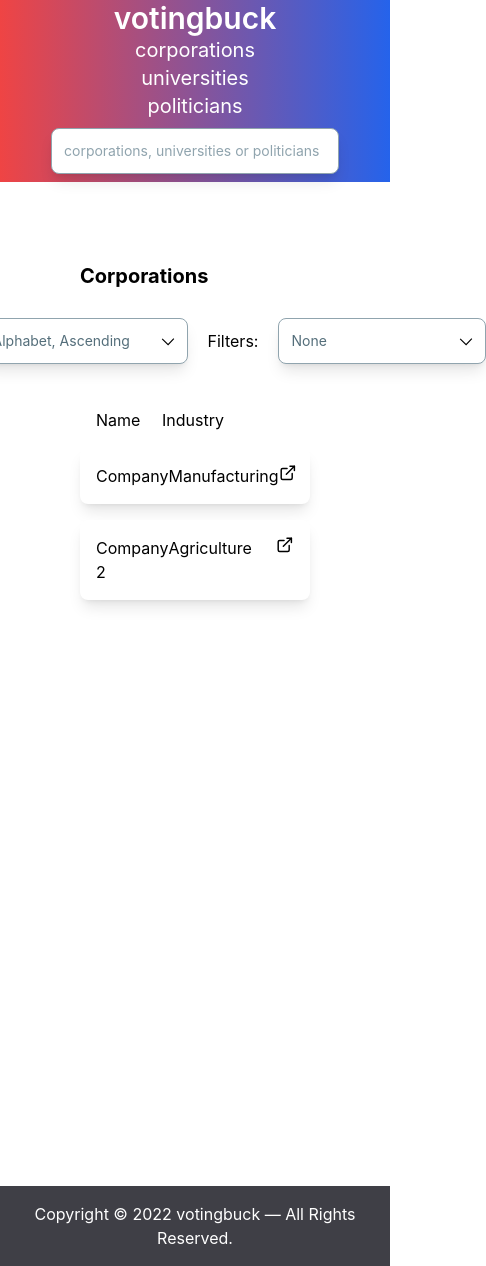
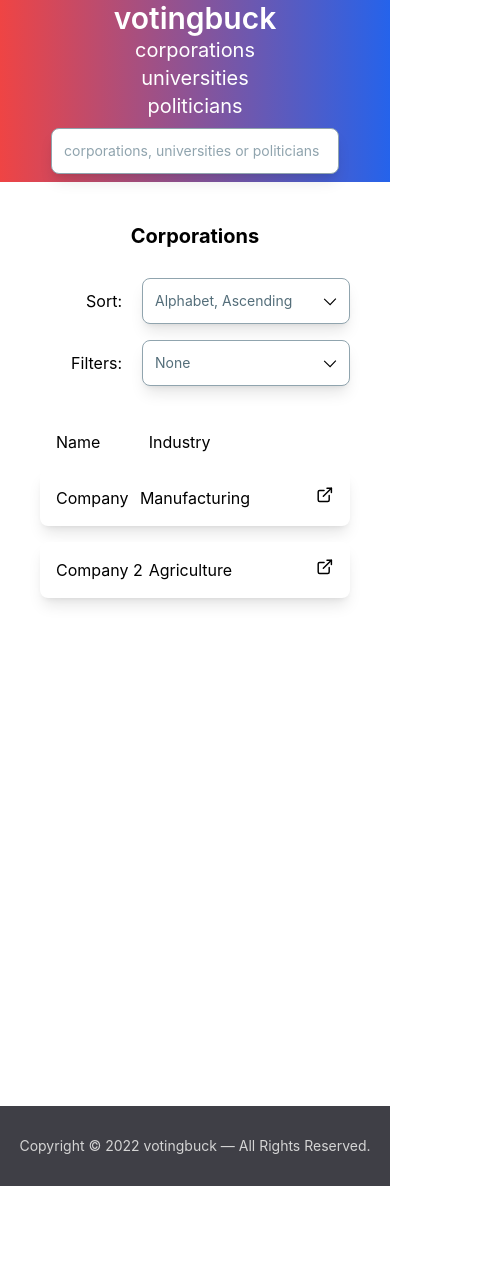
Before and after one commit to Caleb-Sutherland/votingbuck-frontend, a React (Create React App) app: page /corporations in a window 390 px wide. Shown: the whole page, 486 px wide, since content can reach past the window. After the commit the page ends 1186 px from the top, so only its background shows below. Built offline with nearby package versions, Linux system fonts and the light colour scheme.

Commit message:
Made pages responsive

```diff
--- a/src/components/Footer.tsx
+++ b/src/components/Footer.tsx
@@ -3,7 +3,7 @@ import React from "react";
 export default function Footer() {
   return (
     <footer className="h-20 flex items-center bg-footerBackground w-full relative">
-      <p className="text-footerText text-center w-full">Copyright &copy; 2022 votingbuck &mdash; All Rights Reserved.</p>
+      <p className="text-footerText text-center w-full text-sm sm:text-base">Copyright &copy; 2022 votingbuck &mdash; All Rights Reserved.</p>
     </footer>
   );
 }
--- a/src/pages/CorporationMain.tsx
+++ b/src/pages/CorporationMain.tsx
@@ -8,10 +8,7 @@ import Header from "../components/Header";
 import { OrderedList } from "../components/OrderedList";
 
 export default function CorporationMain() {
-  const sortItems = [
-    "Alphabet, Ascending",
-    "Alphabet, Descending"
-  ];
+  const sortItems = ["Alphabet, Ascending", "Alphabet, Descending"];
   const filterItems = [
     "Paper Products",
     "Industrial Conglomerates",
@@ -155,14 +152,18 @@ export default function CorporationMain() {
   return (
     <div>
       <Header />
-      <div className="h-screen m-20 flex flex-col space-y-5">
-        <p className="text-xl lg:text-4xl font-bold">Corporations</p>
+      <div className="h-screen m-10 lg:m-20 flex flex-col space-y-5">
+        <p className="w-fill text-xl lg:text-4xl font-bold text-center sm:text-left">Corporations</p>
         <div className="flex flex-col lg:flex-row-reverse items-center">
-          <div className="flex flex-row items-center">
-            <p className="px-5">Sort:</p>
-            <DropDown items={sortItems} defaultItem={0} setItem={setSort} />
-            <p className="px-5">Filters:</p>
-            <MultipleDropDown items={filterItems} setItems={setFilters} />
+          <div className="flex flex-row flex-wrap items-center ml-auto">
+            <div className="flex flex-row items-center ml-auto">
+              <p className="px-5">Sort:</p>
+              <DropDown items={sortItems} defaultItem={0} setItem={setSort} />
+            </div>
+            <div className="flex flex-row items-center ml-auto">
+              <p className="px-5">Filters:</p>
+              <MultipleDropDown items={filterItems} setItems={setFilters} />
+            </div>
           </div>
         </div>
         <div className="flex flex-col space-y-2">
--- a/src/pages/PoliticianMain.tsx
+++ b/src/pages/PoliticianMain.tsx
@@ -84,14 +84,18 @@ export default function PoliticianMain() {
   return (
     <div>
       <Header />
-      <div className="h-screen m-20 flex flex-col space-y-5">
-        <p className="text-xl lg:text-4xl font-bold">Politicians</p>
+      <div className="h-screen m-10 lg:m-20 flex flex-col space-y-5">
+        <p className="w-fill text-xl lg:text-4xl font-bold text-center sm:text-left">Politicians</p>
         <div className="flex flex-col lg:flex-row-reverse items-center">
-          <div className="flex flex-row items-center">
-            <p className="px-5">Sort:</p>
-            <DropDown items={sortItems} defaultItem={0} setItem={setSort} />
-            <p className="px-5">Filters:</p>
-            <MultipleDropDown items={filterItems} setItems={setFilters} />
+          <div className="flex flex-row flex-wrap items-center ml-auto">
+            <div className="flex flex-row items-center ml-auto">
+              <p className="px-5">Sort:</p>
+              <DropDown items={sortItems} defaultItem={0} setItem={setSort} />
+            </div>
+            <div className="flex flex-row items-center ml-auto">
+              <p className="px-5">Filters:</p>
+              <MultipleDropDown items={filterItems} setItems={setFilters} />
+            </div>
           </div>
         </div>
         <div className="flex flex-col space-y-2">
--- a/src/pages/UniversityMain.tsx
+++ b/src/pages/UniversityMain.tsx
@@ -80,14 +80,18 @@ export default function UniversityMain() {
   return (
     <div>
       <Header />
-      <div className="h-screen m-20 flex flex-col space-y-5">
-        <p className="text-xl lg:text-4xl font-bold">Universities</p>
+      <div className="h-screen m-10 lg:m-20 flex flex-col space-y-5">
+        <p className="w-fill text-xl lg:text-4xl font-bold text-center sm:text-left">Universities</p>
         <div className="flex flex-col lg:flex-row-reverse items-center">
-          <div className="flex flex-row items-center">
-            <p className="px-5">Sort:</p>
-            <DropDown items={sortItems} defaultItem={0} setItem={setSort} />
-            <p className="px-5">Filters:</p>
-            <MultipleDropDown items={filterItems} setItems={setFilters} />
+          <div className="flex flex-row flex-wrap items-center ml-auto">
+            <div className="flex flex-row items-center ml-auto">
+              <p className="px-5">Sort:</p>
+              <DropDown items={sortItems} defaultItem={0} setItem={setSort} />
+            </div>
+            <div className="flex flex-row items-center ml-auto">
+              <p className="px-5">Filters:</p>
+              <MultipleDropDown items={filterItems} setItems={setFilters} />
+            </div>
           </div>
         </div>
         <div className="flex flex-col space-y-2">
--- a/tailwind.config.js
+++ b/tailwind.config.js
@@ -21,7 +21,7 @@ module.exports = {
         blueGray600: "#546e7a",
         blue500: "#2196f3",
         footerBackground: "#3F3F46",
-        footerText: "white",
+        footerText: "#d4d4d4",
         tooltipBack: "#e6f7f4",
       }
     }
```
